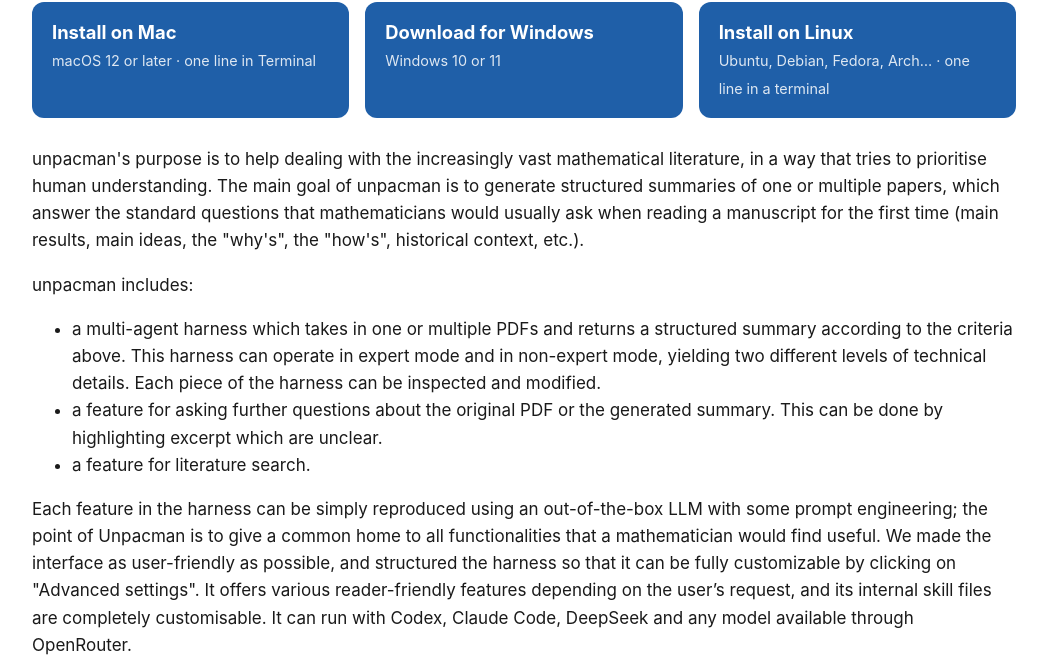
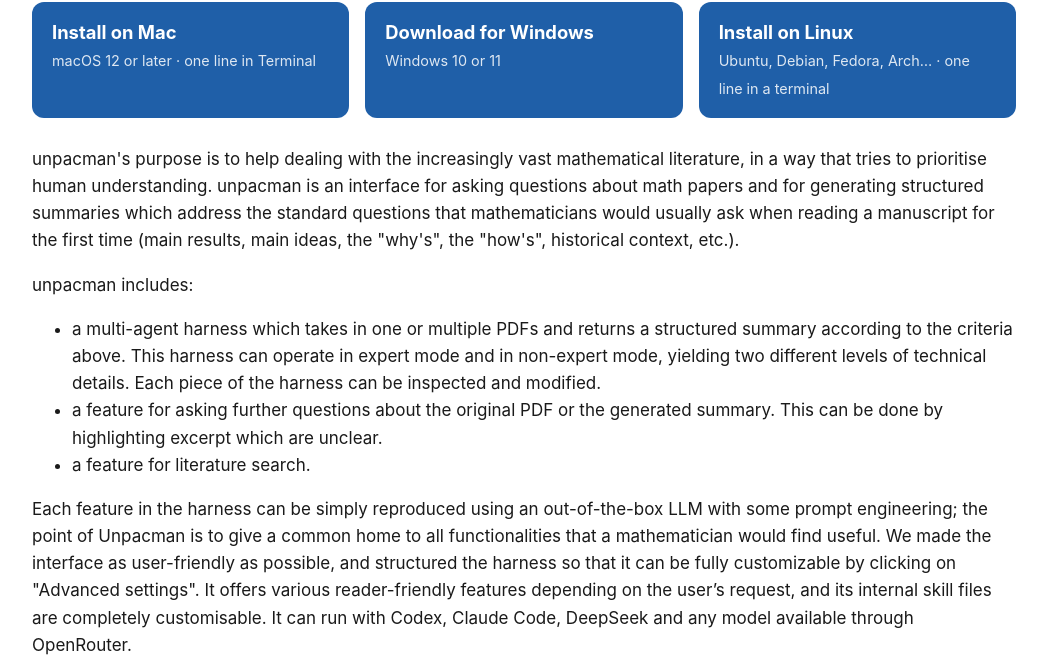
Before and after one commit to Tancredi-Schettini-Gherardini/unpacman, a plain HTML site: page index.html in a window 1280 px wide. Shown: the part 134-800 px from the top of the page, without its empty margins (116-1163 px from the left). Drawn offline with Linux system fonts and the light colour scheme.

Commit message:
Clarify unpacman's purpose in the description
Updated the description of unpacman's purpose to clarify its functionality as an interface for asking questions about math papers.

```diff
--- a/index.html
+++ b/index.html
@@ -67,7 +67,7 @@
       <b>Install on Linux</b><span>Ubuntu, Debian, Fedora, Arch… · one line in a terminal</span></a>
   </div>
 
-  <p>unpacman's purpose is to help dealing with the increasingly vast mathematical literature, in a way that tries to prioritise human understanding. The main goal of unpacman is to generate structured summaries of one or multiple papers, which answer the standard questions that mathematicians would usually ask when reading a manuscript for the first time (main results, main ideas, the "why's", the "how's", historical context, etc.).</p>
+  <p>unpacman's purpose is to help dealing with the increasingly vast mathematical literature, in a way that tries to prioritise human understanding. unpacman is an interface for asking questions about math papers and for generating structured summaries which address the standard questions that mathematicians would usually ask when reading a manuscript for the first time (main results, main ideas, the "why's", the "how's", historical context, etc.).</p>
   <p>unpacman includes:</p>
   <ul>
     <li>a multi-agent harness which takes in one or multiple PDFs and returns a structured summary according to the criteria above. This harness can operate in expert mode and in non-expert mode, yielding two different levels of technical details. Each piece of the harness can be inspected and modified.</li>
```
